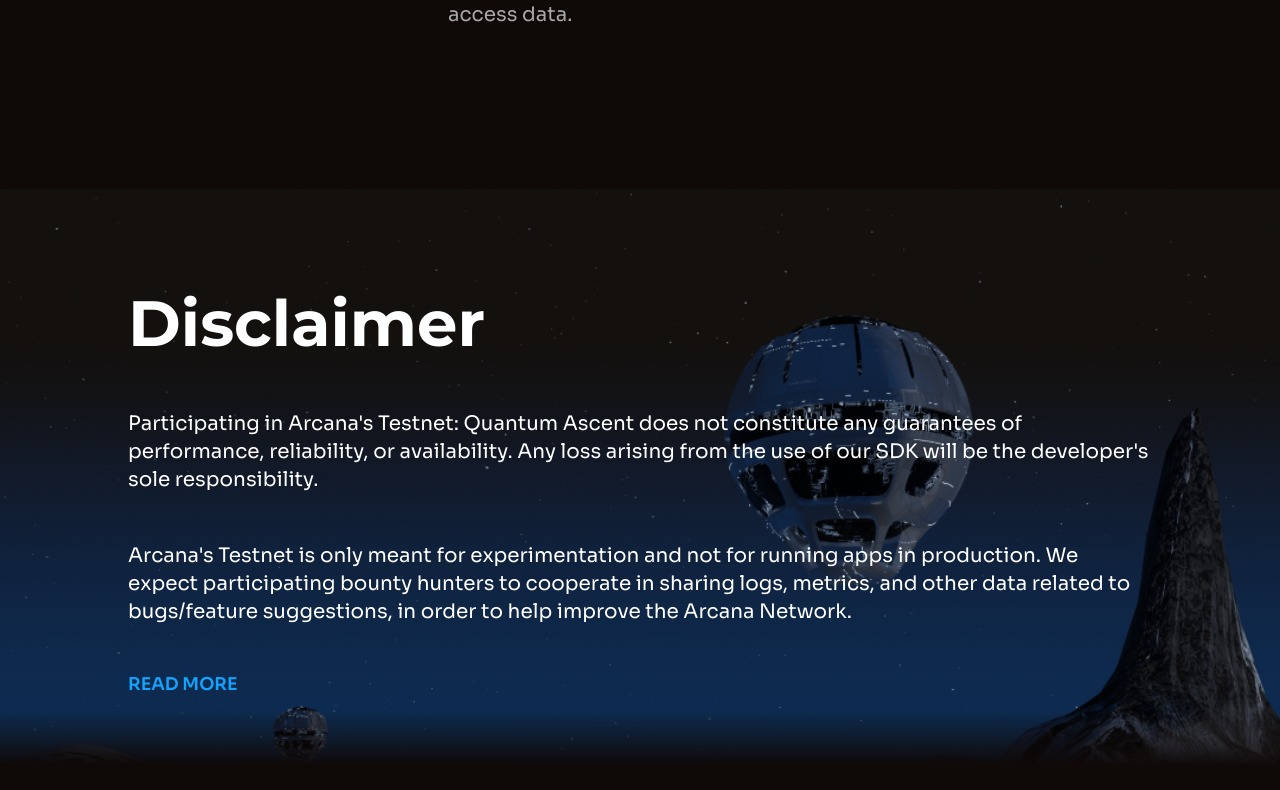
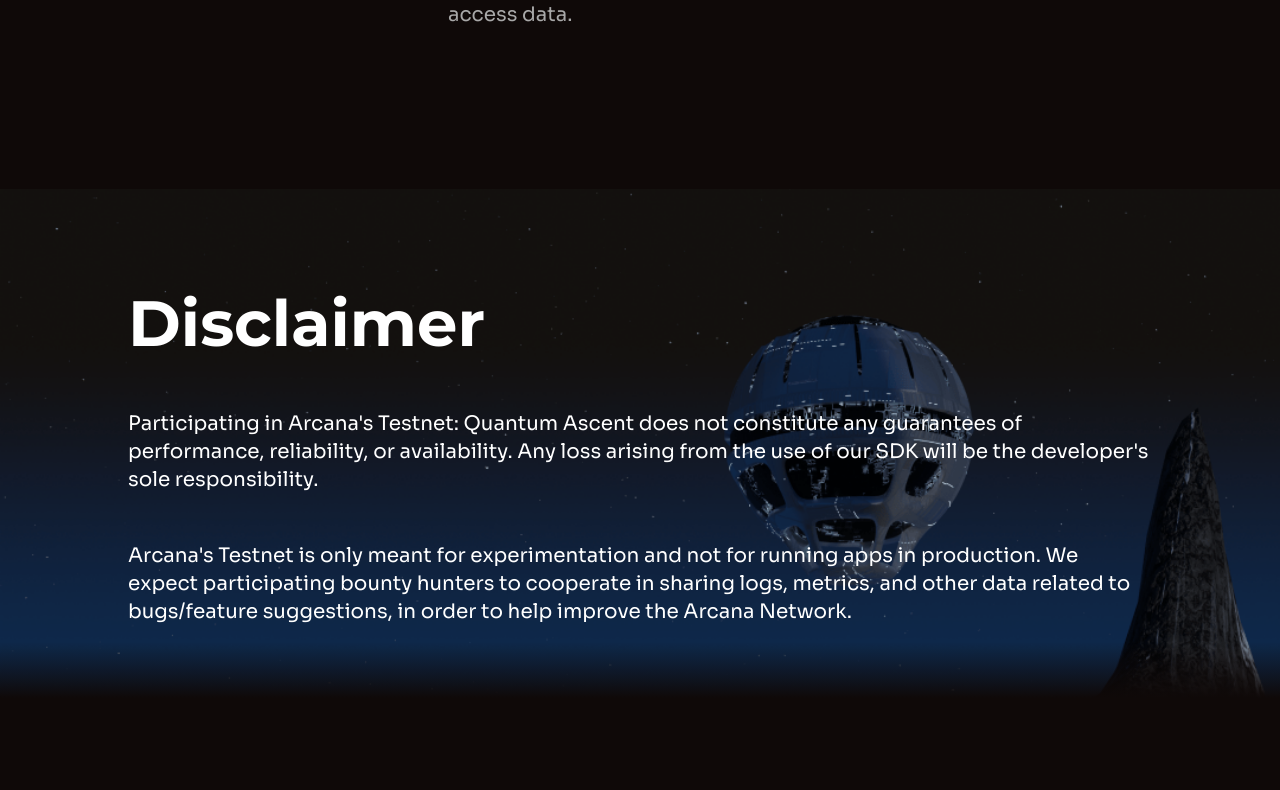
Before and after one commit to arcana-network/testnet-site, a Nuxt app: page / in a window 1280 px wide. Shown: the part 9152-9942 px from the top of the page. After the commit the page ends 9874 px from the top, so only its background shows below. Built offline with nearby package versions, Linux system fonts and the light colour scheme.

Commit message:
Remove read more from footer (disclaimer)

```diff
--- a/components/TheFooter.vue
+++ b/components/TheFooter.vue
@@ -27,9 +27,6 @@
           cooperate in sharing logs, metrics, and other data related to
           bugs/feature suggestions, in order to help improve the Arcana Network.
         </v-text>
-        <div>
-          <v-button type="link" label="READ MORE"></v-button>
-        </div>
       </v-stack>
     </v-container>
     <div class="section-gradient" />
```
